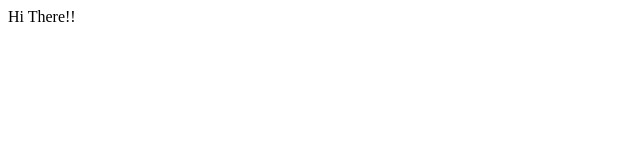
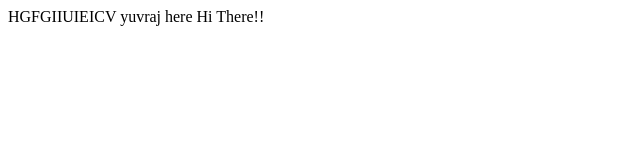
Before and after one commit to yuvrajkaranveer/firstRepo, a plain HTML site: page index.html in a window 1280 px wide. Shown: the whole page, without its empty margins (0-640 px from the left). Drawn offline with Linux system fonts and the light colour scheme.

Commit message:
my first commit

```diff
--- a/index.html
+++ b/index.html
@@ -1,5 +1,5 @@
 <html>
     <body>
-        Hi There!!
+HGFGIIUIEICV yuvraj here        Hi There!!
     </body>
 </html>
```
